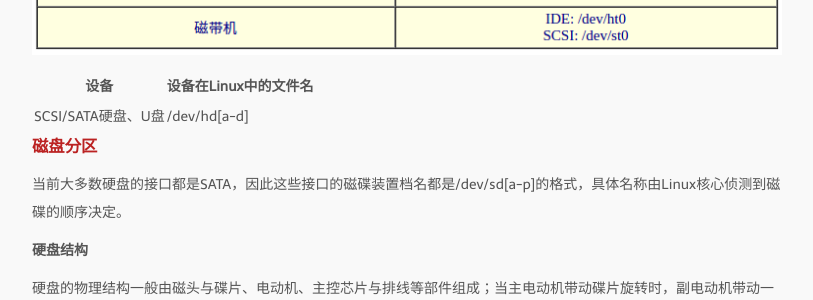
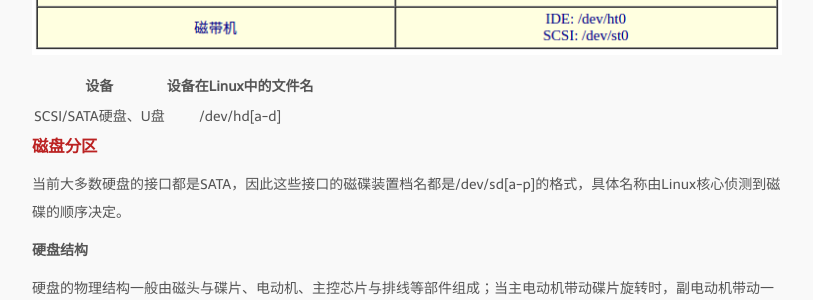
Before and after one commit to bizhishui/bizhishui.github.io, a Jekyll site: the page built from _posts/2017-02-23-Partition-Mount.md, in a window 1280 px wide. Shown: the part 771-1071 px from the top of the page, without its empty margins (233-1046 px from the left). Built offline with Jekyll 4.4.1, drawn with Linux system fonts in a browser that asks for light colours; nearby versions of some CDN libraries; some web fonts are replaced; a script that is not in the unit is left out.

```diff
--- a/_posts/2017-02-23-Partition-Mount.md
+++ b/_posts/2017-02-23-Partition-Mount.md
@@ -28,9 +28,9 @@ tags:
 [![linux file system](/media/files/2017/02/23/LinuxDevs.png)](https://github.com/bizhishui/bizhishui.github.io/blob/master/ "linux file system")
 
 
-   |     设备               |       设备在Linux中的文件名     |
-   | ---------------------- | ------------------------------- |
-   | SCSI/SATA硬盘、U盘     |     /dev/hd[a-d]                |
+   |  设备                  |  设备在Linux中的文件名     |
+   |:----------------------:|:--------------------------:|
+   |  SCSI/SATA硬盘、U盘    |  /dev/hd[a-d]              |
 
 
 ### [磁盘分区](http://cn.linux.vbird.org/linux_basic/0130designlinux.php#partition)
```
